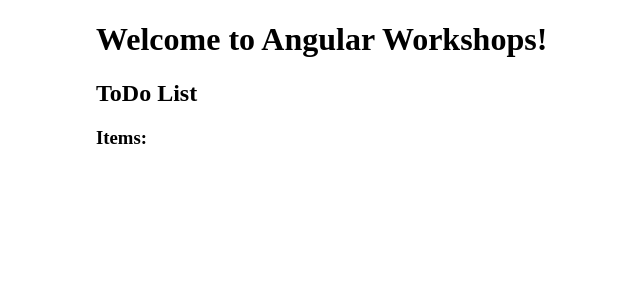
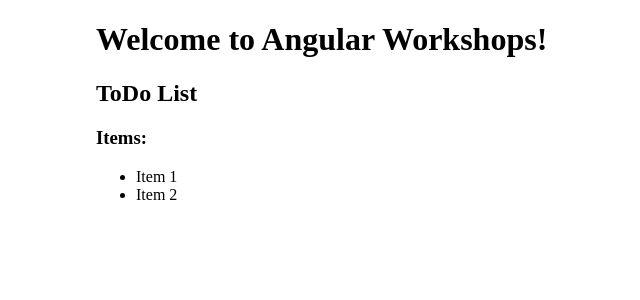
Before and after one commit to mati4455/angular-workshops, an Angular app: page / in a window 1280 px wide. Shown: the top 300 px of the page, without its empty margins (44-684 px from the left). Built offline with nearby package versions, Linux system fonts and the light colour scheme.

Commit message:
Add items to the list

```diff
--- a/src/app/todo-list/todo-list.component.html
+++ b/src/app/todo-list/todo-list.component.html
@@ -1,5 +1,6 @@
 <h2>ToDo List</h2>
 <h3>Items:</h3>
-<div class="list">
-
-</div>
+<ul>
+  <li>Item 1</li>
+  <li>Item 2</li>
+</ul>
```
